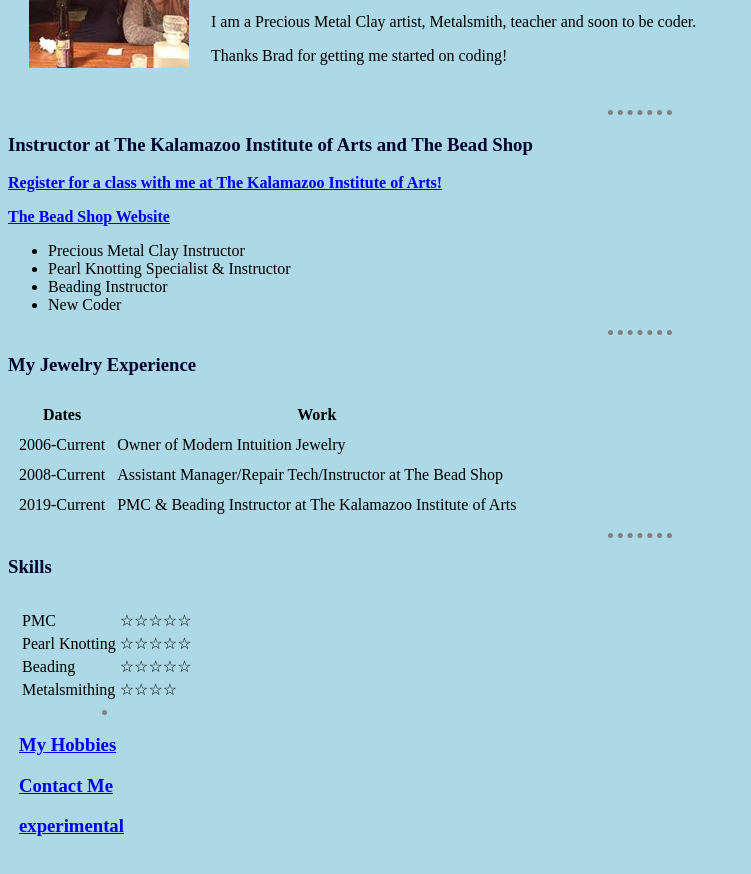
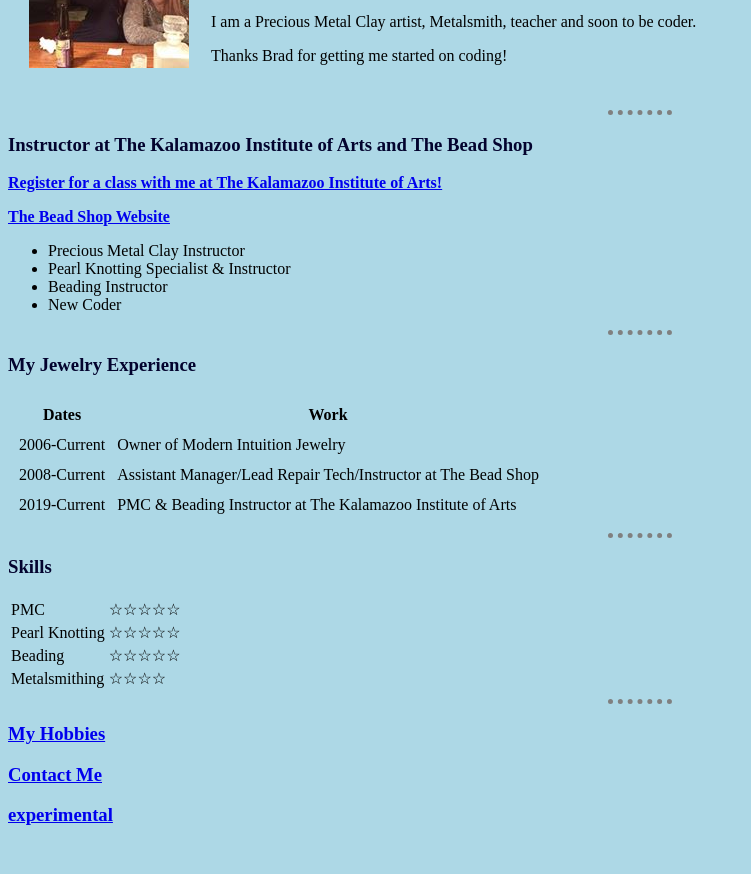
Before and after one commit to Starkatt84/Web-Development, a plain HTML site: page index.html in a window 1280 px wide. Shown: the part 130-1004 px from the top of the page, without its empty margins (0-751 px from the left). After the commit the page ends 975 px from the top, so only its background shows below. Drawn offline with Linux system fonts and the light colour scheme; files that its build step writes are made by us from their sources.

Commit message:
fixed typos

```diff
--- a/index.html
+++ b/index.html
@@ -9,6 +9,9 @@
 </head>
 
 <body>
+  <div class="">
+
+
     <table cellspacing="20">
       <tr>
         <td><img src="Katt Profile Picture.jpg" alt="Kathleen DeVries profile picture"></td>
@@ -20,16 +23,20 @@
         </td>
       </tr>
     </table>
+  </div>
   <hr />
   <h3>Instructor at The Kalamazoo Institute of Arts and The Bead Shop</h3>
   <a href="https://www.kiarts.org/page.php?page_id=1780"><strong>Register for a class with me at The Kalamazoo Institute of Arts!</strong></a>
   <p><a href="www.thebeadshop.biz/"><strong>The Bead Shop Website</strong></a></p>
+
+  <div class="">
     <ul>
       <li>Precious Metal Clay Instructor</li>
       <li>Pearl Knotting Specialist & Instructor</li>
       <li>Beading Instructor</li>
       <li>New Coder</li>
     </ul>
+  </div>
   <hr>
   <h3>My Jewelry Experience</h3>
   <table cellspacing="10">
@@ -46,7 +53,7 @@
       </tr>
       <tr>
         <td>2008-Current</td>
-        <td>Assistant Manager/Repair Tech/Instructor at The Bead Shop</td>
+        <td>Assistant Manager/Lead Repair Tech/Instructor at The Bead Shop</td>
       </tr>
       <tr>
         <td>2019-Current</td>
@@ -55,9 +62,10 @@
     </tbody>
   </table>
   <hr>
+
+  <div class="pblue">
     <h3>Skills</h3>
     <table cellspacing="10">
-    <td>
       <table>
         <tr>
           <td>PMC</td>
@@ -76,9 +84,10 @@
           <td>☆☆☆☆</td>
         </tr>
       </table>
+  </div>
   <hr>
   <h3><a href="hobbies.html">My Hobbies</a></h3>
-      <h3><a href="contact-me.html">Contact Me</a></h3>
+  <h3><a href="Contact-me.html">Contact Me</a></h3>
   <h3><a href="experimental table.html">experimental</a></h3>
 </body>
 
```
Lines whose indentation alone changed are shown as unchanged.
